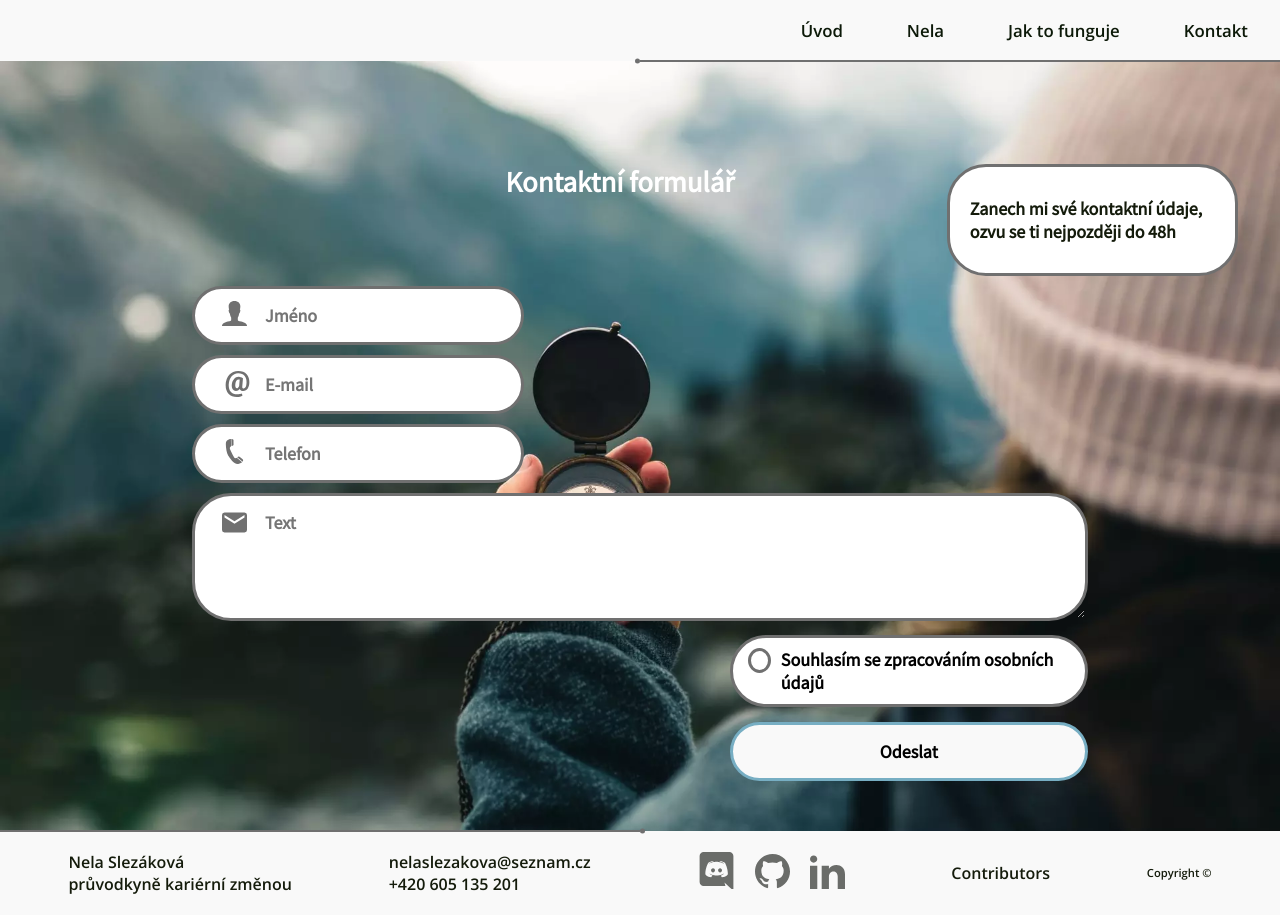
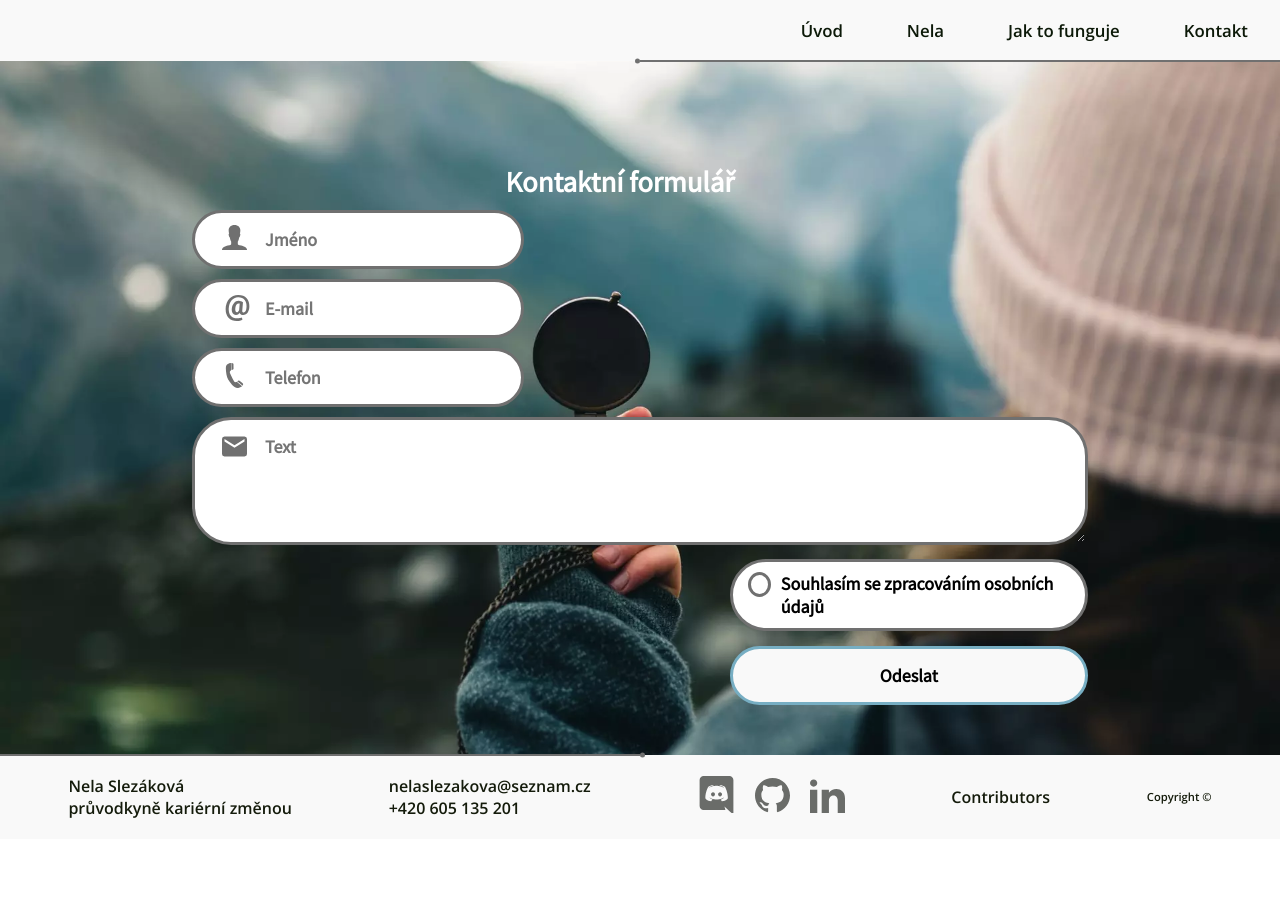
Before and after one commit to NelliaS/personal-webpage, a Next.js app: page /kontaktni-formular in a window 1280 px wide. After the commit the page ends 839 px from the top, so only its background shows below. Built offline with nearby package versions, Linux system fonts and the light colour scheme; no server answers.

Commit message:
Remove contact later section from contact form

```diff
--- a/src/pages/kontaktni-formular.tsx
+++ b/src/pages/kontaktni-formular.tsx
@@ -131,9 +131,6 @@ const ContactForm = ():JSX.Element => {
       <div className={styles.form_wrapper}>
         <div className={styles.title_wrapper}>
           <Title type="main" title='Kontaktní formulář' />
-          <div className={` ${styles.smaller_wrapper} ${utilityStyles.gray_radius_shape}`}>
-            Zanech mi své kontaktní údaje, ozvu se ti nejpozději do 48h
-          </div>
         </div>
         <form onSubmit={(e) => emailError === '' && phoneError === '' ? handleSubmit(e, onSubmit) : e.preventDefault()} className={styles.form}>
         <FormInput
--- a/src/styles/Contact.module.css
+++ b/src/styles/Contact.module.css
@@ -70,29 +70,6 @@
   .title_wrapper {
     margin-left: 35%;
     flex-direction: row;
-  }
-}
-
-.smaller_wrapper {
-  width: 100%;
-  padding: 30px 20px;
-  background-color: #ffffff;
-  text-align: left;
-  margin-top: 30px;
-  font-family: var(--font-family-main);
-  color: #141b0b;
-}
-
-@media screen and (min-width: 768px) {
-  .smaller_wrapper {
-    width: 50%;
-    margin-top: 0px;
-  }
-}
-
-@media screen and (min-width: 768px) {
-  .smaller_wrapper {
-    margin-right: -150px;
   }
 }
 
```
